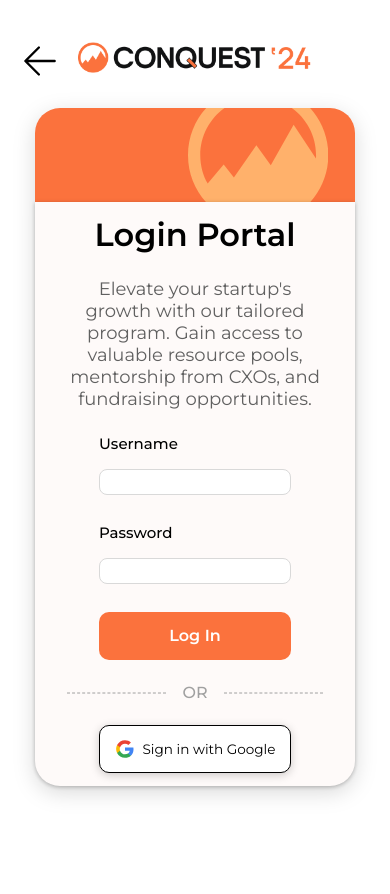
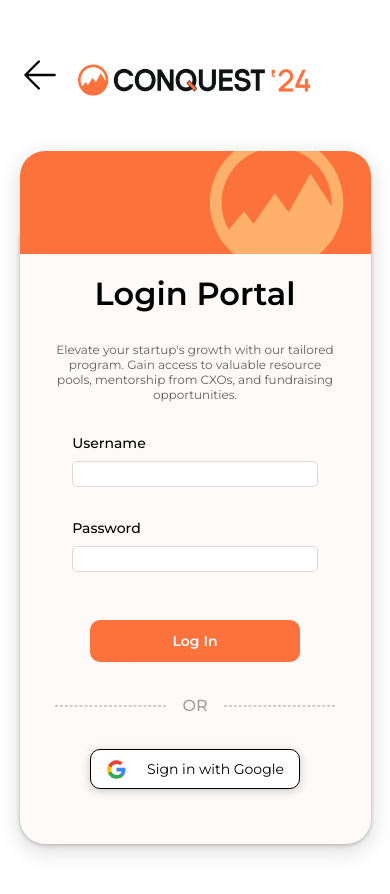
Before and after one commit to dvm-bitspilani/cel-conquest-2024, a React (Vite) app: page /login in a window 390 px wide. Before the commit the page ends 844 px from the top, so only its background shows below. Built offline with nearby package versions, Linux system fonts and the light colour scheme.

Commit message:
style: login page restyling

```diff
--- a/src/components/GoogleSignIn/signInBtn.module.scss
+++ b/src/components/GoogleSignIn/signInBtn.module.scss
@@ -2,8 +2,9 @@
 
 .btn {
     // width: clamp(12.5rem, 60%, 22.125rem);
+    aspect-ratio: 354 / 55;
     width: clamp(11.3rem, 60%, 22rem);
-    height: 3rem;
+    // height: 3rem;
     border-radius: 10px;
     border: 1px solid #000;
     background: #FFF;
@@ -22,13 +23,12 @@
         aspect-ratio: 1 / 1;
         width: 30px;
 
-        @media screen and (max-width: 580px) {
-            width: 20px;
+        @media screen and (max-width: 670px) {
+            width: 21px;
         }
     }
 
-    @media screen and (max-width: 935px),
-    screen and (max-height: 620px) {
+    @media screen and (max-width: 935px) {
         font-size: 1rem;
         gap: 0.5rem;
     }
@@ -36,4 +36,11 @@
     @media screen and (max-width: 580px) {
         font-size: 0.85rem;
     }
+
+    @media screen and (max-width: 670px) {
+        aspect-ratio: 215 / 41;
+        font-size: 0.875rem;
+        width: clamp(11.3rem, 60%, 13.438rem);
+        gap: 1.25rem;
+    }
 }
--- a/src/components/TextInput/TextInput.jsx
+++ b/src/components/TextInput/TextInput.jsx
@@ -23,6 +23,7 @@ export default function TextInput({ name, heading, changeFn, blurFn, value, erro
                         onBlur={blurFn}
                         value={value}
                         status={error ? 'error' : ''}
+                        className={styles.input}
                         style={error ? { backgroundColor: '#FFE6E6', width: '100%', height: '100%' } : { width: '100%', height: '100%' }}
                         {...props}
                     />
--- a/src/components/TextInput/input.module.scss
+++ b/src/components/TextInput/input.module.scss
@@ -4,10 +4,26 @@
     flex-direction: column;
     gap: 0.563rem;
 
+    @media screen and (max-width: 1030px) {
+        width: 70%;
+    }
+
+    @media screen and (max-width: 670px) {
+        width: 70%;
+    }
+
     label {
         font-weight: 500;
         font-size: 1.25em;
         margin-bottom: 0.437rem;
+
+        @media screen and (max-width: 860px) {
+            margin-bottom: 0;
+        }
+
+        @media screen and (max-width: 670px) {
+            font-size: 0.875em;
+        }
     }
 
     .errMsg {
@@ -23,6 +39,14 @@
         align-items: center;
         position: relative;
 
+        .input {
+            border-radius: 9.077px;
+
+            @media screen and (max-width: 670px) {
+                border-radius: 5px;
+            }
+        }
+
         .invalidInpIcon {
             aspect-ratio: 1 / 1;
             position: absolute;
--- a/src/routes/Login/login.module.scss
+++ b/src/routes/Login/login.module.scss
@@ -7,8 +7,8 @@
 
 .container {
     width: 100vw;
-    min-height: clamp(25rem, calc((1024 - 55 - 55) / 1024 * 100dvh), 1000rem);
-    margin: calc(40 / 1024 * 100dvh) 0px 20px 0px;
+    // min-height: clamp(25rem, calc((1024 - 55 - 55) / 1024 * 100dvh), 1000rem);
+    // margin: calc(40 / 1024 * 100dvh) 0px 20px 0px;
     display: flex;
     font-size: 1rem;
     flex-direction: column;
@@ -17,13 +17,13 @@
     gap: 0.5rem;
     position: relative;
 
-    @media screen and (max-height: 545px) {
-        min-height: clamp(25rem, 120dvh, 1000rem);
-    }
+    // @media screen and (max-height: 545px) {
+    //     min-height: clamp(25rem, 120dvh, 1000rem);
+    // }
 
-    @media screen and (max-height: 450px) {
-        min-height: clamp(25rem, 150dvh, 1000rem);
-    }
+    // @media screen and (max-height: 450px) {
+    //     min-height: clamp(25rem, 150dvh, 1000rem);
+    // }
 
     // @media screen and (max-width: 670px) {
     //     min-height: 645px;
@@ -31,11 +31,12 @@
 
     .backBtn {
         position: absolute;
-        left: calc(40 / 1024 * 100dvh);
-        top: 0;
+        // left: calc(40 / 1024 * 100dvh);
+        left: 80px;
+        top: 47px;
         width: 3rem;
 
-        @media screen and (max-width: 530px) {
+        @media screen and (max-width: 640px) {
             margin-top: 0.25rem;
             left: calc(20 / 1024 * 100dvh);
         }
@@ -43,22 +44,27 @@
 
     .logo {
         aspect-ratio: 377 / 50 !important;
-        height: clamp(1.6578rem, 8%, 3.125rem);
+        // height: clamp(1.6578rem, 8%, 3.125rem);
+        height: 50px;
+        margin-top: 55px;
         display: inline;
         object-fit: contain;
         position: absolute;
         top: 0;
 
-        @media screen and (max-width: 530px) {
+        @media screen and (max-width: 640px) {
             width: 60%;
         }
     }
 
     .loginContainer {
-        width: clamp(20rem, 80vw, 62rem);
-        height: clamp(50dvh, 90%, 100dvh);
-        position: absolute;
-        bottom: 0;
+        width: 90vw;
+        // height: clamp(50dvh, 90%, 100dvh);
+        // position: absolute;
+        position: relative;
+        padding-bottom: 50px;
+        // bottom: 0;
+        top: calc(55px + 50px + 46px);
         filter: drop-shadow(0px 6px 10.5px rgba(0, 0, 0, 0.15));
         font-family: "Montserrat";
         display: flex;
@@ -76,16 +82,17 @@
             flex-direction: column;
             justify-content: flex-end;
             align-items: center;
+            overflow: hidden;
 
             .logoContainer {
                 aspect-ratio: 1 / 1;
 
-                @media screen and (min-width: 670px) {
+                @media screen and (min-width: 671px) {
                     width: 95%;
                 }
 
                 @media screen and (max-width: 670px) {
-                    height: 150%;
+                    height: 130%;
                     margin-right: 27px;
 
                     svg {
@@ -97,9 +104,11 @@
             @media screen and (max-width: 670px) {
                 width: 100%;
                 height: calc(89 / 645 * 100%);
+                position: absolute;
+                // height: 89px;
                 border-radius: 25px 25px 0px 0px;
                 flex-direction: row;
-                overflow: hidden;
+                // overflow: hidden;
             }
         }
 
@@ -114,7 +123,7 @@
 
             @media screen and (max-width: 670px) {
                 width: 100%;
-                height: calc(556 / 645 * 100%);
+                margin-top: calc(149 / 645 * 100%);
                 box-shadow: 0px 1px 4px 0px rgba(0, 0, 0, 0.25);
                 border-radius: 0px 0px 25px 25px;
             }
@@ -124,16 +133,21 @@
                 width: 90%;
                 text-align: center;
                 // margin-top: 6%;
-                margin-top: 4%;
+                margin-top: 69px;
                 font-weight: 600;
 
                 @media screen and (max-width: 1075px) {
                     font-size: 2rem;
                 }
+
+                @media screen and (max-width: 670px) {
+                    margin-top: 42px;
+                    font-size: 2rem;
+                }
             }
 
             button {
-                margin-bottom: 4%;
+                margin-bottom: 55px;
             }
 
             p {
@@ -142,11 +156,15 @@
                 font-weight: 400;
                 text-align: center;
                 color: #606060;
-                margin: 0.25rem 0;
+                margin-top: 59px;
 
-                @media screen and (max-width: 935px),
-                screen and (max-height: 620px) {
+                @media screen and (max-width: 935px) {
                     font-size: 1.125rem;
+                }
+
+                @media screen and (max-width: 670px) {
+                    margin-top: 29px;
+                    font-size: 0.75rem;
                 }
             }
 
@@ -156,6 +174,7 @@
                 flex-direction: column;
                 align-items: center;
                 justify-content: center;
+                margin-top: 52px;
                 gap: 0.75rem;
 
                 .submitBtn {
@@ -168,25 +187,48 @@
                     padding: 0.75rem 1.5rem;
                     justify-content: center;
                     align-items: center;
-                    gap: 0.625rem;
                     color: white;
                     font-weight: 600;
                     margin-bottom: 0;
                     cursor: pointer;
-                    font-size: 1rem;
+                    font-size: 1.28rem;
                     width: clamp(11.3rem, 60%, 22rem);
-                    height: 3rem;
+                    margin-top: 34px;
+
+                    @media screen and (max-width: 935px) {
+                        font-size: 1rem;
+                    }
+
+                    @media screen and (max-width: 580px) {
+                        font-size: 0.85rem;
+                    }
+
+                    @media screen and (max-width: 670px) {
+                        aspect-ratio: 215 / 41;
+                        margin-top: 1rem;
+                        font-size: 0.875rem;
+                        width: clamp(11.3rem, 60%, 13.438rem);
+                    }
                 }
 
-                @media screen and (max-width: 935px),
-                screen and (max-height: 620px) {
-                    font-size: 0.75rem;
+                @media screen and (max-width: 935px) {
+                    // font-size: 0.75rem;
                     gap: 0.5rem;
+                }
+
+                @media screen and (max-width: 670px) {
+                    margin-top: 2rem;
                 }
             }
 
             .dividerContainer {
                 width: 80%;
+                margin: 31px 0;
+
+                @media screen and (max-width: 670px) {
+                    font-size: 0.75rem;
+
+                }
             }
         }
     }
```
